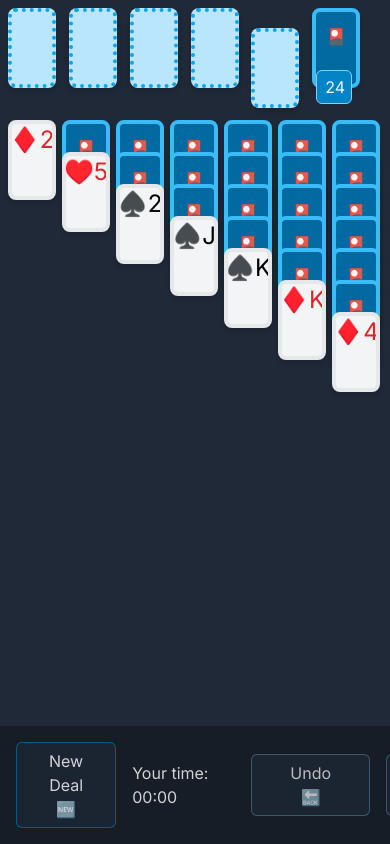
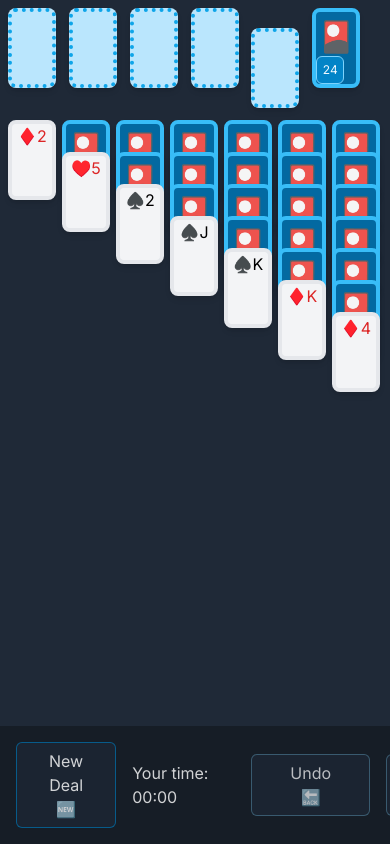
Before and after one commit to hasToggle/solitaire-srsly, a Next.js app: page / in a window 390 px wide. Shown: the top 844 px of the page. Built offline with nearby package versions, Linux system fonts and the light colour scheme.

Commit message:
add responsive layout v2

```diff
--- a/app/foundation.tsx
+++ b/app/foundation.tsx
@@ -12,7 +12,7 @@ export default function Foundation() {
       {foundationCards.map((cardStack, cardIndex) => (
         <Card
           key={cardIndex}
-          className={"text-4xl"}
+          className={"text-xl md:text-2xl lg:text-4xl"}
           card={cardStack[cardStack.length - 1]}
           onClick={() =>
             handleSelection(cardIndex, Math.max(0, cardStack.length - 1))
--- a/app/layout.tsx
+++ b/app/layout.tsx
@@ -17,7 +17,7 @@ export default function RootLayout({
 }>) {
   return (
     <html lang="en">
-      <body className={`${inter.className} bg-gray-800`}>
+      <body className={`${inter.className} relative bg-gray-800`}>
         <GameStateProvider>{children}</GameStateProvider>
       </body>
     </html>
--- a/app/page.tsx
+++ b/app/page.tsx
@@ -5,7 +5,7 @@ import Footer from "./footer";
 
 export default function Home() {
   return (
-    <div className="relative min-h-screen">
+    <div className="min-h-screen sm:pt-10">
       <main className="grid-cols-13 container mx-auto grid gap-1 p-2">
         <Foundation />
         <Stock />
--- a/app/stock.tsx
+++ b/app/stock.tsx
@@ -18,7 +18,7 @@ export default function Stock() {
       <div className="mt-5">
         {leftStack.length ? (
           <Card
-            className={"text-4xl"}
+            className={"text-xl md:text-2xl lg:text-4xl"}
             card={leftStack[leftStack.length - 1]}
             onClick={handleSelection}
             onDoubleClick={handleSendToFoundation}
@@ -29,7 +29,7 @@ export default function Stock() {
       </div>
       <div className="relative">
         <Card card={rightStack[0]} onClick={handleDrawCard} />
-        <span className="absolute bottom-1 left-1 w-9 rounded-md border border-sky-300 bg-sky-600 px-2 py-1 text-center text-sky-50">
+        <span className="absolute bottom-6 left-1 flex h-7 w-7 items-center justify-center rounded-md border border-sky-300 bg-sky-600 text-center text-xs text-sky-50 sm:text-sm md:h-9 md:w-9">
           {rightStack.length}
         </span>
       </div>
--- a/app/tableau.tsx
+++ b/app/tableau.tsx
@@ -20,7 +20,7 @@ export default function Tableau() {
             <Card
               key={cardIndex}
               card={card}
-              className={"items-baseline text-2xl"}
+              className={"items-baseline text-base sm:text-lg md:text-xl"}
               onClick={() => handleSelection(stackIndex, cardIndex)}
               onDoubleClick={() =>
                 handleSendToFoundation(stackIndex, cardIndex)
--- a/components/card.tsx
+++ b/components/card.tsx
@@ -55,7 +55,9 @@ export function CardBack(props: React.HTMLProps<HTMLParagraphElement>) {
       className="my-auto flex h-20 w-12 select-none items-center justify-center overflow-hidden rounded-lg border-4 border-sky-400 bg-sky-700 pb-6 shadow-md sm:h-24 sm:w-16 md:h-32 md:w-20 lg:h-40 lg:w-24 xl:h-56 xl:w-36"
       {...props}
     >
-      <span className="md:text-5xl lg:text-7xl xl:text-9xl">🎴</span>
+      <span className="text-3xl sm:text-5xl md:text-6xl lg:text-8xl xl:text-9xl">
+        🎴
+      </span>
     </p>
   );
 }
```
